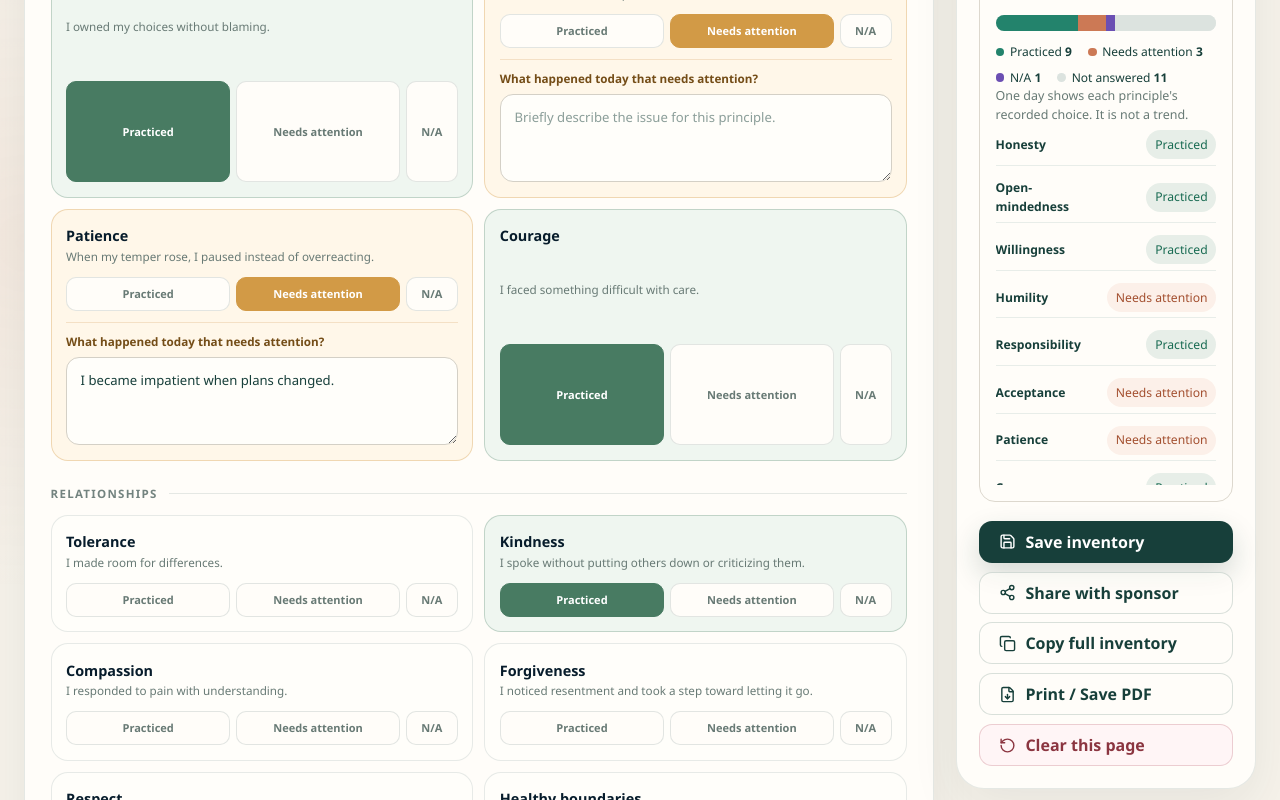
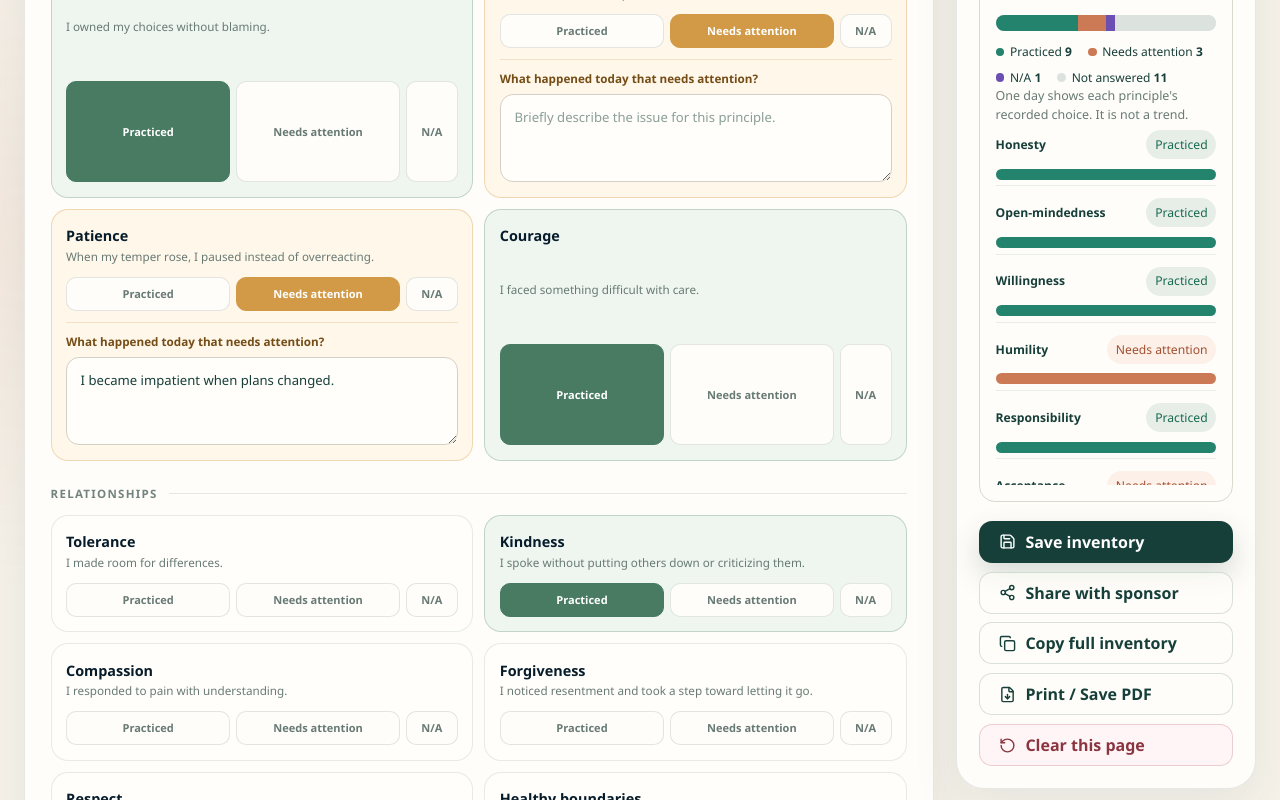
Before and after one commit to sakoebrahamian/recoveryinventory.com, a Next.js app: page /demo in a window 1280 px wide. Shown: the part 1720-2520 px from the top of the page. Built offline with nearby package versions, Linux system fonts and the light colour scheme.

Commit message:
Render principle bars for one-day charts and PDF exports

```diff
--- a/components/recovery/step10-report-chart.tsx
+++ b/components/recovery/step10-report-chart.tsx
@@ -7,6 +7,7 @@ import { useLanguage } from "./language-provider";
 
 export function Step10ReportChart({ analytics, bounds }: { analytics: Step10AnalyticsData; bounds: ReportBounds }) {
   const { language, t } = useLanguage();
+  const daily = bounds.mode === "day" || bounds.mode === "today";
   const total = analytics.totalEntries * principles.length;
   const unanswered = Math.max(0, total - analytics.totalPracticed - analytics.totalAttention - analytics.totalNA);
   const groups = [
@@ -23,24 +24,26 @@ export function Step10ReportChart({ analytics, bounds }: { analytics: Step10Anal
         {groups.map((group) => group.count > 0 && <span key={group.kind} className={`is-${group.kind}`} style={{ width: `${total ? group.count / total * 100 : 0}%` }} />)}
       </div>
       <div className="step10-report-chart-legend">{groups.map((group) => <span key={group.kind} className={`is-${group.kind}`}>{group.label} <strong>{group.count}</strong></span>)}</div>
-      <p>{bounds.mode === "day" || bounds.mode === "today"
+      <p>{daily
         ? t("One day shows each principle's recorded choice. It is not a trend.", "یک روز انتخاب ثبت‌شده هر اصل را نشان می‌دهد، نه یک روند را.")
         : t("Each bar shows Practiced, Needs attention, N/A, and unanswered across saved days. N/A and unanswered do not affect the Practiced percentage.", "هر نوار «تمرین کردم»، «نیازمند توجه»، «کاربرد ندارد» و پاسخ‌های خالی را در روزهای ذخیره‌شده نشان می‌دهد. «کاربرد ندارد» و پاسخ‌های خالی بر درصد «تمرین کردم» تأثیری ندارند.")}</p>
       <div className="step10-report-chart-rows">
         {analytics.principles.map((item) => {
           const name = principles.find((principle) => principle.id === item.id)?.[language] ?? item.id;
           const state = item.practiced ? "practiced" : item.attention ? "attention" : item.na ? "na" : "unanswered";
-          return <div className="step10-report-chart-row" key={item.id}>
+          return <div className={`step10-report-chart-row${daily ? " is-daily" : ""}`} key={item.id}>
             <strong>{name}</strong>
-            {bounds.mode === "day" || bounds.mode === "today" ? <span className={`step10-report-chart-state is-${state}`}>{groups.find((group) => group.kind === state)?.label}</span> : <>
-              <div className="step10-report-chart-bar" role="img" aria-label={`${name}: ${item.practiced} ${t("Practiced", "تمرین کردم")}, ${item.attention} ${t("Needs attention", "نیازمند توجه")}, ${item.na} ${t("N/A", "کاربرد ندارد")}, ${item.unanswered} ${t("Not answered", "پاسخ داده نشده")}`}>
-                {groups.map((group) => {
-                  const count = item[group.kind];
-                  return count > 0 && <span key={group.kind} className={`is-${group.kind}`} style={{ width: `${count / analytics.totalEntries * 100}%` }} />;
-                })}
-              </div>
-              <span className="step10-report-chart-count">{item.practiced}/{item.answered} {t("Practiced", "تمرین کردم")}{item.na ? ` · ${item.na} ${t("N/A", "کاربرد ندارد")}` : ""}</span>
-            </>}
+            <div className="step10-report-chart-bar" role="img" aria-label={daily
+              ? `${name}: ${groups.find((group) => group.kind === state)?.label}`
+              : `${name}: ${item.practiced} ${t("Practiced", "تمرین کردم")}, ${item.attention} ${t("Needs attention", "نیازمند توجه")}, ${item.na} ${t("N/A", "کاربرد ندارد")}, ${item.unanswered} ${t("Not answered", "پاسخ داده نشده")}`}>
+              {groups.map((group) => {
+                const count = item[group.kind];
+                return count > 0 && <span key={group.kind} className={`is-${group.kind}`} style={{ width: `${count / analytics.totalEntries * 100}%` }} />;
+              })}
+            </div>
+            {daily
+              ? <span className={`step10-report-chart-state is-${state}`}>{groups.find((group) => group.kind === state)?.label}</span>
+              : <span className="step10-report-chart-count">{item.practiced}/{item.answered} {t("Practiced", "تمرین کردم")}{item.na ? ` · ${item.na} ${t("N/A", "کاربرد ندارد")}` : ""}</span>}
           </div>;
         })}
       </div>
--- a/lib/step10-share.ts
+++ b/lib/step10-share.ts
@@ -9,7 +9,7 @@ const colors: Record<ChartKind, string> = {
   practiced: "#23836c",
   attention: "#cc7955",
   na: "#6b4fb3",
-  unanswered: "#dce3df",
+  unanswered: "#aebbb4",
 };
 
 function escapeHtml(value: string) {
@@ -48,7 +48,7 @@ export function step10RichReport(text: string, analytics: Step10AnalyticsData, b
   const legend = chart.kinds.map((kind) => `<span style="display:inline-block;margin:0 14px 8px 0"><span style="display:inline-block;width:10px;height:10px;background:${colors[kind]};margin-right:5px"></span>${escapeHtml(chart.labels[kind])}: ${chart.counts[kind]}</span>`).join("");
   const rows = chart.rows.map((row) => {
     const state = chart.kinds.find((kind) => row.counts[kind]) ?? "unanswered";
-    return `<tr><th style="text-align:start;padding:6px;border-bottom:1px solid #e5e9e6">${escapeHtml(row.name)}</th><td style="padding:6px;border-bottom:1px solid #e5e9e6">${chart.daily ? `<span style="color:${colors[state]};font-weight:bold">${escapeHtml(chart.labels[state])}</span>` : bar(row.counts, analytics.totalEntries)}</td><td style="padding:6px;border-bottom:1px solid #e5e9e6;text-align:end">${chart.daily ? "" : `${row.counts.practiced}/${row.answered} ${escapeHtml(chart.labels.practiced)} · ${row.counts.na} ${escapeHtml(chart.labels.na)}`}</td></tr>`;
+    return `<tr><th style="text-align:start;padding:6px;border-bottom:1px solid #e5e9e6">${escapeHtml(row.name)}</th><td style="padding:6px;border-bottom:1px solid #e5e9e6">${bar(row.counts, analytics.totalEntries)}</td><td style="padding:6px;border-bottom:1px solid #e5e9e6;text-align:end">${chart.daily ? `<span style="color:${state === "unanswered" ? "#62716b" : colors[state]};font-weight:bold">${escapeHtml(chart.labels[state])}</span>` : `${row.counts.practiced}/${row.answered} ${escapeHtml(chart.labels.practiced)} · ${row.counts.na} ${escapeHtml(chart.labels.na)}`}</td></tr>`;
   }).join("");
   return `<div dir="${language === "fa" ? "rtl" : "ltr"}" style="font-family:Arial,sans-serif;color:#173f3a"><h2>${escapeHtml(chart.title)}</h2><p>${escapeHtml(t("Analytics period", "بازه تحلیل"))}: ${escapeHtml(chart.period)}</p>${empty ? `<p>${escapeHtml(t("No saved Step 10 inventories in this period.", "هیچ ترازنامه ذخیره‌شده گام ۱۰ در این بازه وجود ندارد."))}</p>` : `${bar(chart.counts, chart.total)}<p>${legend}</p><table style="width:100%;border-collapse:collapse;font-size:13px"><tbody>${rows}</tbody></table>`}<hr><div style="white-space:pre-wrap;line-height:1.5">${escapeHtml(text).replace(/\n/g, "<br>")}</div></div>`;
 }
@@ -107,12 +107,12 @@ function step10ChartPng(analytics: Step10AnalyticsData, bounds: ReportBounds, la
     context.direction = language === "fa" ? "rtl" : "ltr";
     context.textAlign = language === "fa" ? "right" : "left";
     context.fillText(row.name, language === "fa" ? 405 : 45, y, 360);
+    paintBar(row.counts, analytics.totalEntries, 465, y - 7, 410, 15);
     if (chart.daily) {
       const state = chart.kinds.find((kind) => row.counts[kind]) ?? "unanswered";
       context.fillStyle = colors[state] === colors.unanswered ? "#62716b" : colors[state];
-      context.fillText(chart.labels[state], language === "fa" ? 875 : 465, y);
+      context.fillText(chart.labels[state], language === "fa" ? 1150 : 900, y, 250);
     } else {
-      paintBar(row.counts, analytics.totalEntries, 465, y - 7, 410, 15);
       context.fillStyle = "#173f3a";
       context.direction = "ltr";
       context.textAlign = "left";
```
Also changed, not shown: app/globals.css.
